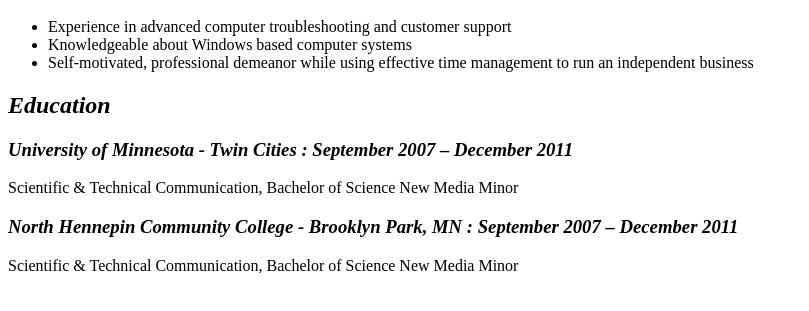
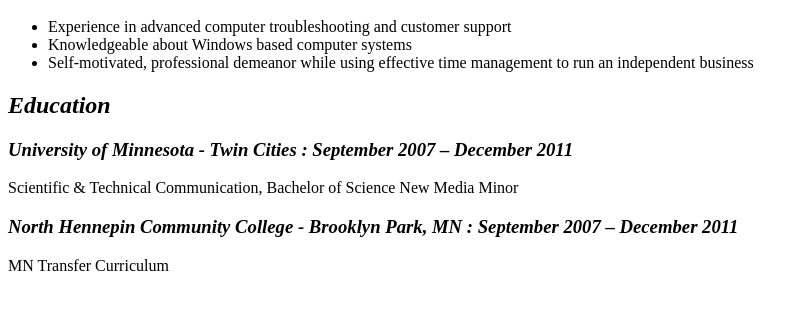
Before and after one commit to petestmart/petestmart.github.io, a plain HTML site: page resume.html in a window 1280 px wide. Shown: the part 109-420 px from the top of the page, without its empty margins (0-809 px from the left). Drawn offline with Linux system fonts and the light colour scheme.

Commit message:
Changes to education

```diff
--- a/resume.html
+++ b/resume.html
@@ -23,8 +23,7 @@
         New Media Minor</p>
 <h3><b><i>North Hennepin Community College - Brooklyn Park, MN : September 2007 – December 2011
 </b></i></h3>
-      <p>Scientific & Technical Communication, Bachelor of Science
-        New Media Minor</p>
+      <p>MN Transfer Curriculum</p>
 
     </div>
 
```
